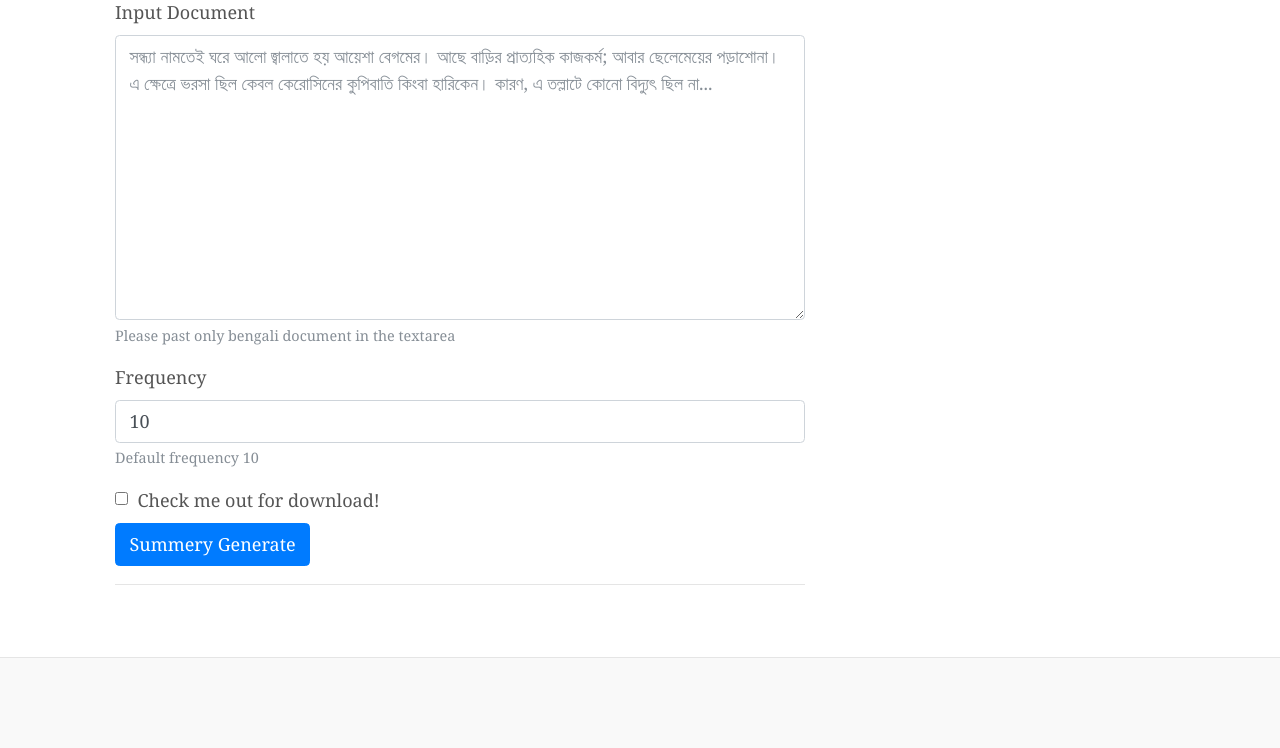
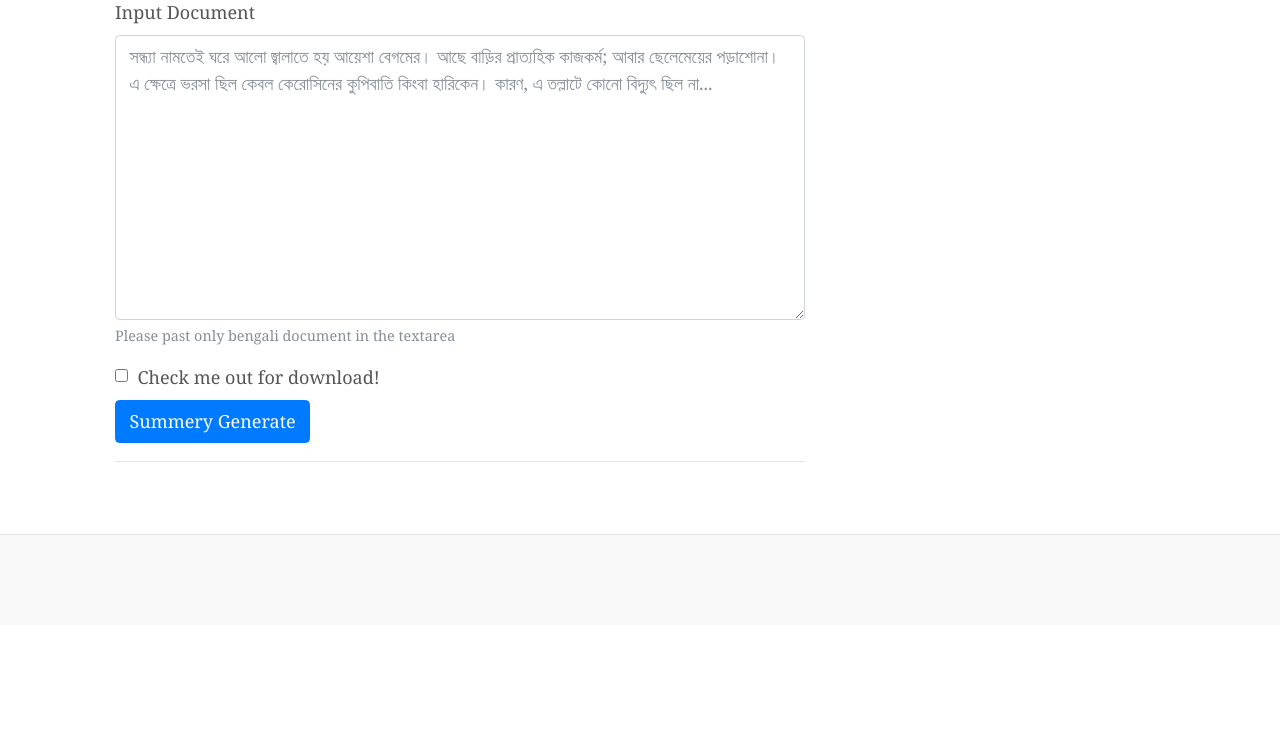
Before and after one commit to porimol/bengali-document-summarizer, a Flask app: page / in a window 1280 px wide. Shown: the part 301-1049 px from the top of the page. After the commit the page ends 836 px from the top, so only its background shows below. Run offline with Flask 2, Linux system fonts and the light colour scheme; some libraries are stand-ins or nearby versions.

Commit message:
frequency input field remove

```diff
--- a/src/templates/summarizer/home.html
+++ b/src/templates/summarizer/home.html
@@ -13,11 +13,11 @@
                         placeholder="সন্ধ্যা নামতেই ঘরে আলো জ্বালাতে হয় আয়েশা বেগমের। আছে বাড়ির প্রাত্যহিক কাজকর্ম; আবার ছেলেমেয়ের পড়াশোনা। এ ক্ষেত্রে ভরসা ছিল কেবল কেরোসিনের কুপিবাতি কিংবা হারিকেন। কারণ, এ তল্লাটে কোনো বিদ্যুৎ ছিল না...">{% if summary_response %}{{ summary_response['original_document'] }}{% endif %}</textarea>
                 <small id="bengali_document_help" class="form-text text-muted">Please past only bengali document in the textarea</small>
             </div>
-            <div class="form-group">
-                <label for="summary_frequency">Frequency</label>
-                <input type="number" class="form-control" id="summary_frequency" aria-describedby="summary_frequency_help" value="{% if summary_response %}{{ summary_response['summary_frequency'] }}{% else %}10{% endif %}" name="summary_frequency">
-                <small id="summary_frequency_help" class="form-text text-muted">Default frequency 10</small>
-            </div>
+            <!--<div class="form-group">-->
+                <!--<label for="summary_frequency">Frequency</label>-->
+                <!--<input type="number" class="form-control" id="summary_frequency" aria-describedby="summary_frequency_help" value="{% if summary_response %}{{ summary_response['summary_frequency'] }}{% else %}10{% endif %}" name="summary_frequency">-->
+                <!--<small id="summary_frequency_help" class="form-text text-muted">Default frequency 10</small>-->
+            <!--</div>-->
             <div class="form-check">
                 <label class="form-check-label">
                 <input type="checkbox" class="form-check-input">
```
